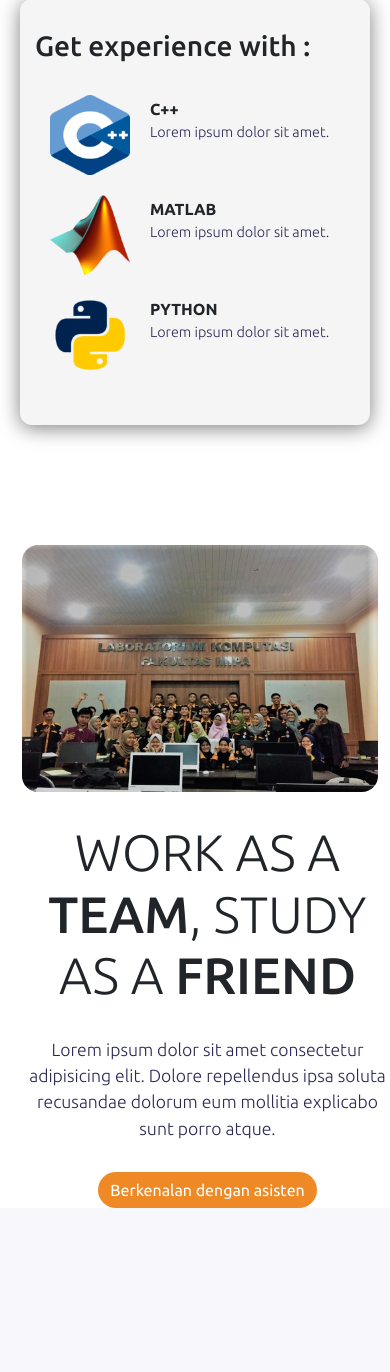
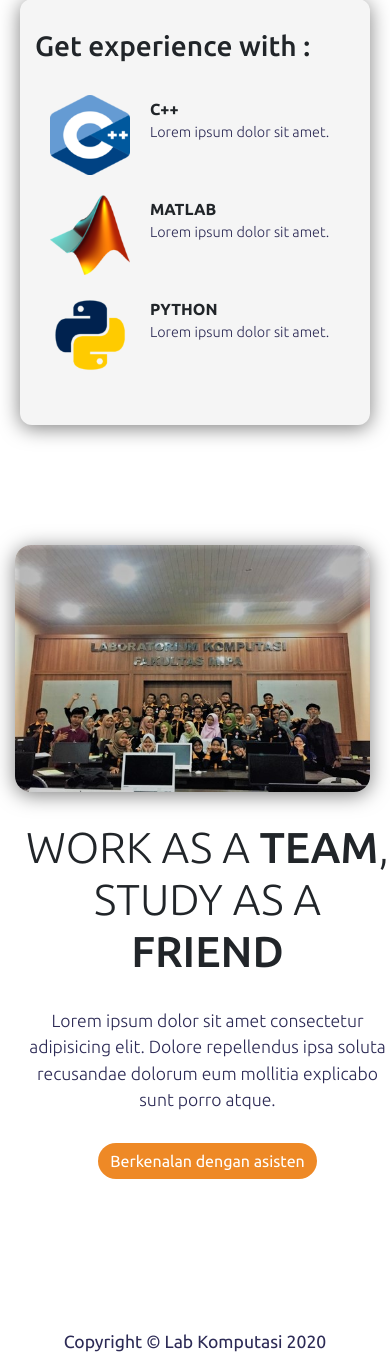
Before and after one commit to PratamaRafi/lab_komputasi, a PHP site: page / in a window 390 px wide. Shown: the part 603-1975 px from the top of the page. Before the commit the page ends 1811 px from the top, so only its background shows below. Run offline with PHP 8.4, Linux system fonts and the light colour scheme.

Commit message:
fix text in mobile 1.0

```diff
--- a/index.html
+++ b/index.html
@@ -103,9 +103,16 @@
           <a href="" class="btn btn-primary button-asisten">Berkenalan dengan asisten</a>
         </div>
       </div>
-
       <!-- End lab info -->
 
+      <!-- Footer -->
+      <div class="row footer">
+        <div class="col text-center">
+          <p><span>Copyright &copy; Lab Komputasi 2020</span></p>
+        </div>
+      </div>
+
+      <!-- End footer -->
 
     </div>
 
--- a/scss/main.css
+++ b/scss/main.css
@@ -216,6 +216,7 @@
   border-radius: 2em;
   background-color: #EE8926;
   border: none;
+  margin-bottom: 50px;
 }
 
 @media screen and (max-width: 992px) {
@@ -225,8 +226,14 @@
   .lab-info p, .lab-info h3, .lab-info a {
     margin-left: 25px;
   }
+  .lab-info h3 {
+    font-size: 2.7em;
+  }
   .lab-info img {
-    margin-left: -25px;
+    margin-left: -30px;
+    margin-right: 10px;
+    -webkit-box-shadow: 0 3px 20px rgba(0, 0, 0, 0.5);
+            box-shadow: 0 3px 20px rgba(0, 0, 0, 0.5);
   }
 }
 
@@ -235,4 +242,13 @@
     margin-left: 145px;
   }
 }
+
+.footer {
+  margin-top: 100px;
+}
+
+.footer p {
+  color: #2C2A55;
+  font-size: 1.1em;
+}
 /*# sourceMappingURL=main.css.map */
--- a/scss/main.scss
+++ b/scss/main.scss
@@ -229,6 +229,7 @@
         border-radius: 2em;
         background-color: $primaryColor;
         border: none;
+        margin-bottom: 50px;
     }
 
     @media screen and (max-width: 992px) {
@@ -237,8 +238,14 @@
             margin-left: 25px;
         }
 
+        h3 {
+            font-size: 2.7em;
+        }
+
         img {
-            margin-left: -25px;
+            margin-left: -30px;
+            margin-right: 10px;
+            box-shadow: 0 3px 20px rgba(0, 0, 0, 0.5);
         }
     }
 
@@ -250,3 +257,12 @@
 
 
 }
+
+// footer
+.footer {
+    margin-top: 100px;
+    p {
+        color: $secColor;
+        font-size: 1.1em;
+    }
+}
```
Also changed, not shown: 1 other file.
